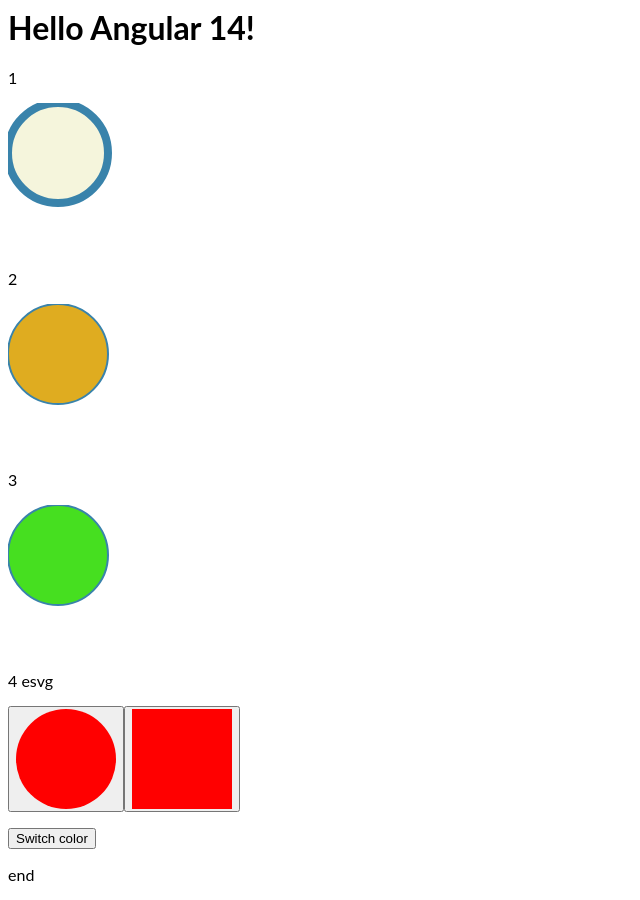
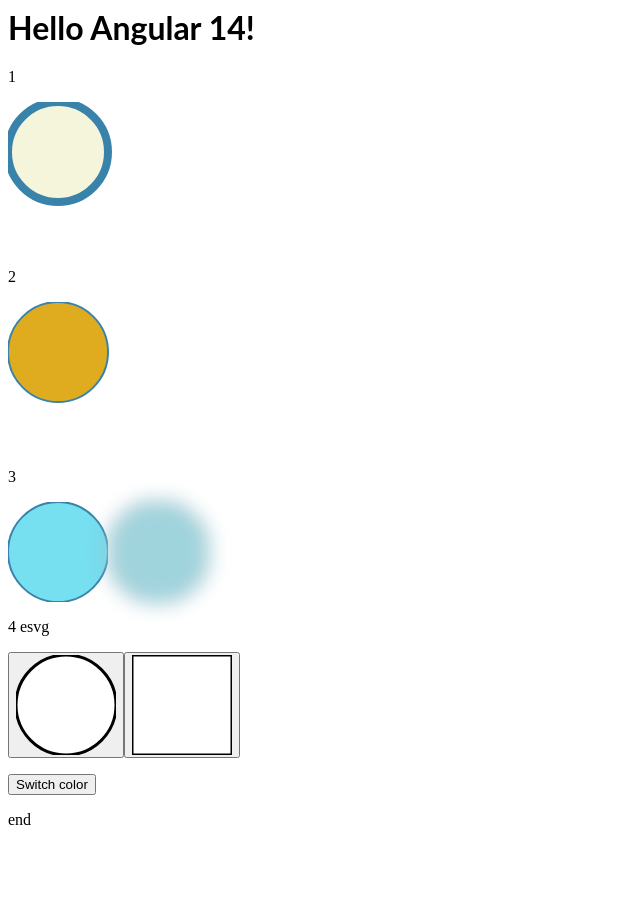
Before and after one commit to bdorninger/angular-svg, an Angular app: page / in a window 1280 px wide. Shown: the whole page, without its empty margins (0-640 px from the left). After the commit the page ends 845 px from the top, so only its background shows below. Built offline with nearby package versions, Linux system fonts and the light colour scheme.

Commit message:
4 files modified

```diff
--- a/src/app/app.component.css
+++ b/src/app/app.component.css
@@ -1,13 +1,9 @@
-p {
-  font-family: Lato;
-}
-
 /*#svgbt {
   width: 100px;
   height: 100px;
 }*/
 
-#circle3 {
+.circle50 {
   cx: 50;
   cy: 50;
   r: 50;
@@ -16,18 +12,19 @@ p {
   stroke-width: 2;*/
 }
 
-#mysvg {
-  fill: #46df20;
+.inactive {
+  filter: grayscale(0.5) blur(10px);
+}
+
+.mysvg {
+  fill: #76dff0;
   stroke: #3983ab;
   stroke-width: 2;
+  max-width: 100; /* ignored by svg itself! */
+  max-height: 100; /* ignored by svg itself! */
+  width: 100; /* ignored by svg itself! */
+  height: 100; /* ignored by svg itself! */
 }
-
-/* #circle1 {
-  fill: beige;
-  stroke-width: 8;
-  stroke: #3983ab;
-}
-*/
 
 .mycircle {
   fill: beige;
--- a/src/app/app.component.html
+++ b/src/app/app.component.html
@@ -12,16 +12,28 @@
     <circle id="circle2" [style]="cstyle" />
   </svg>
   <p>3</p>
-  <svg #mysvg id="mysvg">
-    <circle id="circle3" />
+  <svg class="mysvg" width="100" height="100">
+    <circle class="circle50" />
   </svg>
+  <svg class="mysvg inactive">
+    <circle class="circle50" />
+  </svg>
+
   <p>4 esvg</p>
   <button class="svgbt">
-    <esvg [key]="'circle'" [fill]="currentFillColor" [stroke]="currentStrokeColor"></esvg>
+    <esvg
+      [key]="'circle'"
+      [fill]="currentFillColor"
+      [stroke]="currentStrokeColor"
+    ></esvg>
   </button>
   <button class="svgbt">
-     <esvg [key]="'rect'" [fill]="currentFillColor" [stroke]="currentStrokeColor"></esvg>
-</button>
+    <esvg
+      [key]="'rect'"
+      [fill]="currentFillColor"
+      [stroke]="currentStrokeColor"
+    ></esvg>
+  </button>
   <p></p>
   <button (click)="switchColor()">Switch color</button>
 </div>
--- a/src/app/app.component.ts
+++ b/src/app/app.component.ts
@@ -26,5 +26,6 @@ export class AppComponent {
     this.currentStrokeColor = this.strokeColors[this.ind];
     this.currentFillColor =
       this.strokeColors[(this.ind + 1) % this.strokeColors.length];
+    console.log('switched cols');
   }
 }
--- a/src/app/esvg/esvg.component.ts
+++ b/src/app/esvg/esvg.component.ts
@@ -10,7 +10,7 @@ const symbols: { [key: string]: string } = {
     r="50"
   />
 </svg>`,
-  rect: `<svg width="100" height="100"><rect style="%STYLE" x="0" y="0" width="100" height="100"/></svg>`,
+  rect: `<svg width="100" height="100"><rect style="%STYLE%" x="0" y="0" width="100" height="100"/></svg>`,
 };
 
 @Component({
@@ -28,18 +28,19 @@ export class ESVGComponent implements OnInit {
   public stroke?: string; // = '#ff83ac';
 
   @Input()
-  public fill?: string;
+  public fill: string;
 
   ngOnInit() {}
 
   svgContent(): SafeHtml {
-    const str = symbols[this.key] ?? symbols['circle'];
-    str.replace(
-      '%STYLE',
+    let str = symbols[this.key] ?? symbols['circle'];
+    str = str.replace(
+      '%STYLE%',
       `fill: ${this.fill ? this.fill : '#ff0000'};stroke:${
         this.stroke ? this.stroke : '#3983ac'
       }`
     );
+    // console.log('svgContent', str);
     return this.sanitizer.bypassSecurityTrustHtml(str);
   }
 }
```
